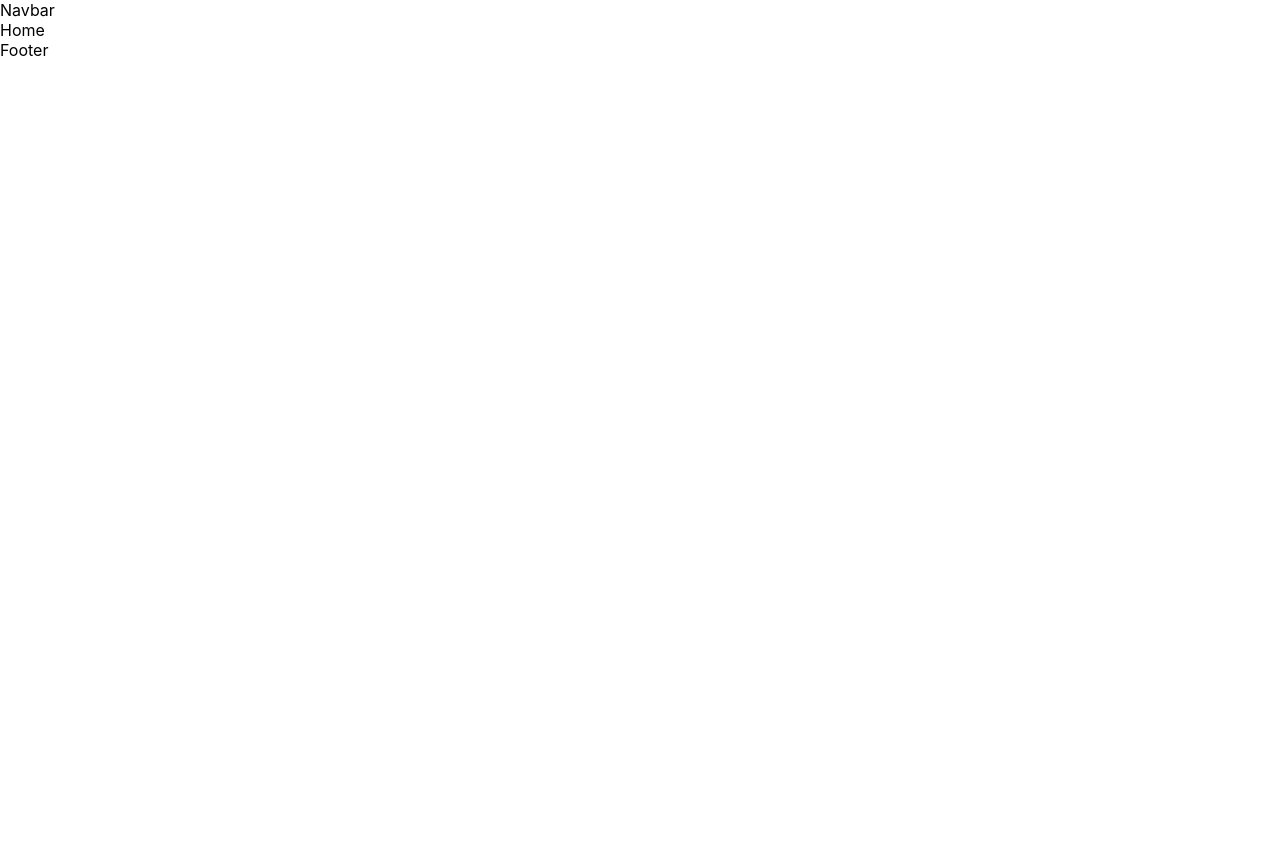
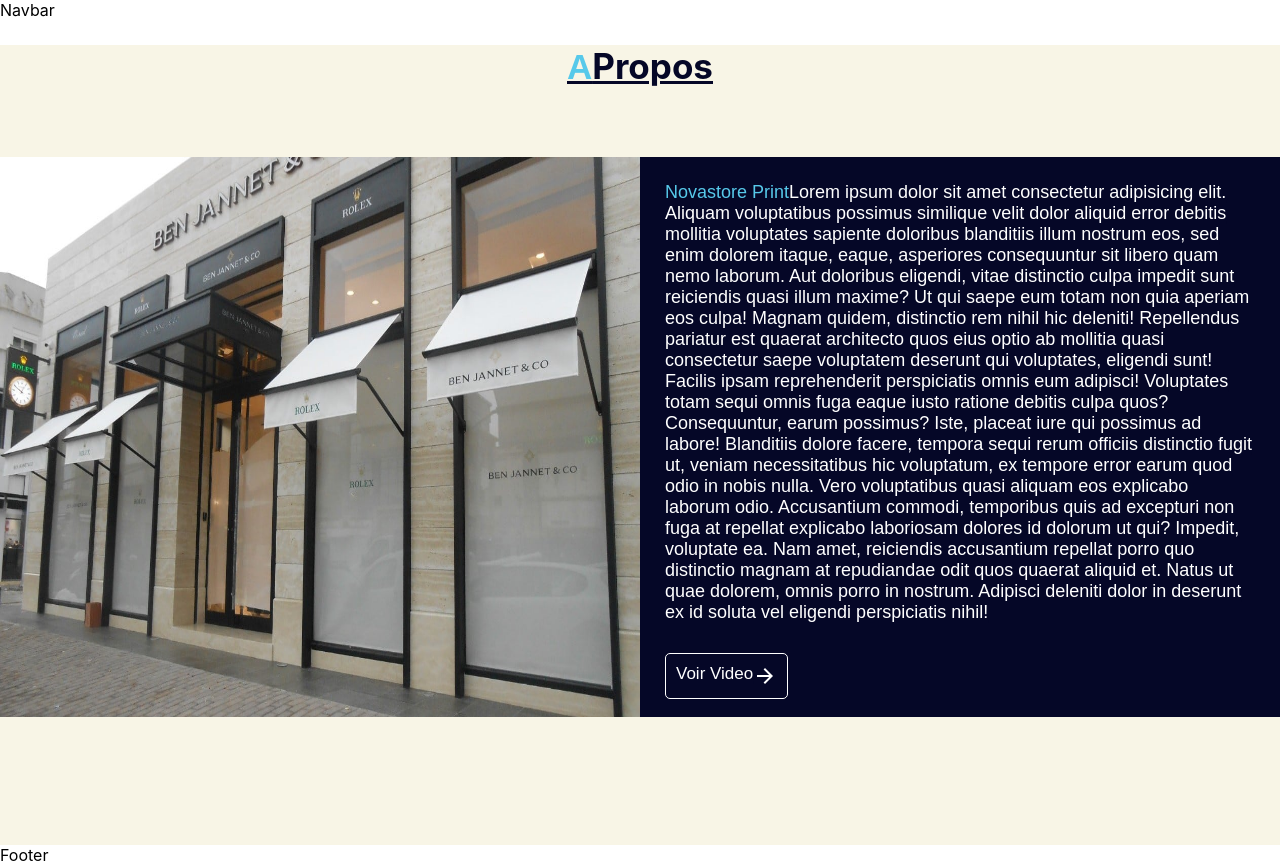
Before and after one commit to selimketata/NOVASTORE-PRINT, a React (Create React App) app: page / in a window 1280 px wide. Before the commit the page ends 800 px from the top, so only its background shows below. Built offline with nearby package versions, Linux system fonts and the light colour scheme.

Commit message:
just started Apropos

```diff
--- a/package.json
+++ b/package.json
@@ -5,6 +5,7 @@
   "dependencies": {
     "@emotion/react": "^11.10.6",
     "@emotion/styled": "^11.10.6",
+    "@mui/icons-material": "^5.11.11",
     "@mui/material": "^5.11.14",
     "@testing-library/jest-dom": "^5.16.5",
     "@testing-library/react": "^13.4.0",
--- a/src/App.js
+++ b/src/App.js
@@ -4,6 +4,7 @@ import Presentation from "./pages/Presentation/Presentation";
 import Services from "./pages/Services/Services";
 import NavBar from "./components/Navbar";
 import Footer from "./components/Footer";
+
 
 import { Routes, Route, BrowserRouter } from "react-router-dom";
 function App() {
--- a/src/index.css
+++ b/src/index.css
@@ -1,3 +1,8 @@
+:root{
+  --color-bg:#F8F5E6;
+  --color-bg-variant:#050727;
+  --color-white:#fff;
+  --color-light:#57C9EA;}
 body {
   margin: 0;
   font-family: -apple-system, BlinkMacSystemFont, 'Segoe UI', 'Roboto', 'Oxygen',
@@ -11,3 +16,8 @@ code {
   font-family: source-code-pro, Menlo, Monaco, Consolas, 'Courier New',
     monospace;
 }
+section{
+  margin-top:25px;
+  height: 100vh;
+  background-color: #F8F5E6;
+}
--- /dev/null
+++ b/src/pages/Home/Apropos/Apropos.css
@@ -0,0 +1,54 @@
+.Lettre1{
+    color: #57C9EA;
+    font-family: Arial, Helvetica, sans-serif;
+    font-weight: bold;
+    font-size: 35px;
+    text-align: center;
+}
+.titre{
+    color: #050727;
+    font-size: 35px;
+    font-weight: bold;
+    border-bottom: #050727;
+
+
+}
+.Apropos-title{
+    text-align: center;
+    text-decoration: underline 3px #050727 ;
+}
+.Apropos-container{
+    margin-top: 70px;
+    height: 70vh;
+    width: 100%;
+    display: grid;
+    background-color: #050727;
+    grid-template-columns: 1fr 1fr;
+}
+img{
+    width: 100%;
+    height: 70vh;
+}
+.Apropos-text{
+    margin: 25px;
+    font-size: 18px;
+    color: white;
+    font-family: Arial, Helvetica, sans-serif;
+    text-align: left;
+}
+#title{
+    color: #57C9EA;
+}
+.vid-btn{
+    margin-top: 30px;
+    width: max-content;
+    background-color: var(--color-bg-variant);
+    padding: 10px;
+    border-radius: 5px;
+    cursor: pointer;
+    border: 1px solid white;
+    color: white;
+    font-size: 17px;
+    display: flex;
+    justify-content: right;
+}
--- /dev/null
+++ b/src/pages/Home/Apropos/Apropos.jsx
@@ -0,0 +1,25 @@
+import React from 'react'
+import './Apropos.css'
+import img from './img.jpg'
+import ArrowForwardSharpIcon from '@mui/icons-material/ArrowForwardSharp';
+export const Apropos = () => {
+  return (
+    <section className='Apropos-title'>
+      <span className='Apropos-title'>
+        <span className='Lettre1'>A</span>
+        <span className='titre'>Propos</span>
+      </span>
+      <div className='Apropos-container'>
+        <img src={img} alt="" />
+        <div className='Apropos-text'>
+          <span id='title'>Novastore Print</span>
+          <span>Lorem ipsum dolor sit amet consectetur adipisicing elit. Aliquam voluptatibus possimus similique velit dolor aliquid error debitis mollitia voluptates sapiente doloribus blanditiis illum nostrum eos, sed enim dolorem itaque, eaque, asperiores consequuntur sit libero quam nemo laborum. Aut doloribus eligendi, vitae distinctio culpa impedit sunt reiciendis quasi illum maxime? Ut qui saepe eum totam non quia aperiam eos culpa! Magnam quidem, distinctio rem nihil hic deleniti! Repellendus pariatur est quaerat architecto quos eius optio ab mollitia quasi consectetur saepe voluptatem deserunt qui voluptates, eligendi sunt! Facilis ipsam reprehenderit perspiciatis omnis eum adipisci! Voluptates totam sequi omnis fuga eaque iusto ratione debitis culpa quos? Consequuntur, earum possimus? Iste, placeat iure qui possimus ad labore! Blanditiis dolore facere, tempora sequi rerum officiis distinctio fugit ut, veniam necessitatibus hic voluptatum, ex tempore error earum quod odio in nobis nulla. Vero voluptatibus quasi aliquam eos explicabo laborum odio. Accusantium commodi, temporibus quis ad excepturi non fuga at repellat explicabo laboriosam dolores id dolorum ut qui? Impedit, voluptate ea. Nam amet, reiciendis accusantium repellat porro quo distinctio magnam at repudiandae odit quos quaerat aliquid et. Natus ut quae dolorem, omnis porro in nostrum. Adipisci deleniti dolor in deserunt ex id soluta vel eligendi perspiciatis nihil!</span>
+          <div><button className='vid-btn'>Voir Video <ArrowForwardSharpIcon/></button></div>
+        </div>
+
+      </div>
+
+    </section>
+
+  )
+}
--- a/src/pages/Home/Home.jsx
+++ b/src/pages/Home/Home.jsx
@@ -1,8 +1,13 @@
 import React from "react";
 import "./Home.css";
+import { Apropos } from "./Apropos/Apropos";
+function Home() {
+  return (
 
-function Home() {
-  return <div>Home</div>;
+<Apropos />)
+
+
+
 }
 
 export default Home;
```
Also changed, not shown: src/pages/Home/Apropos/img.jpg (added), 1 other file (tests, documents, lock files or other folders).
